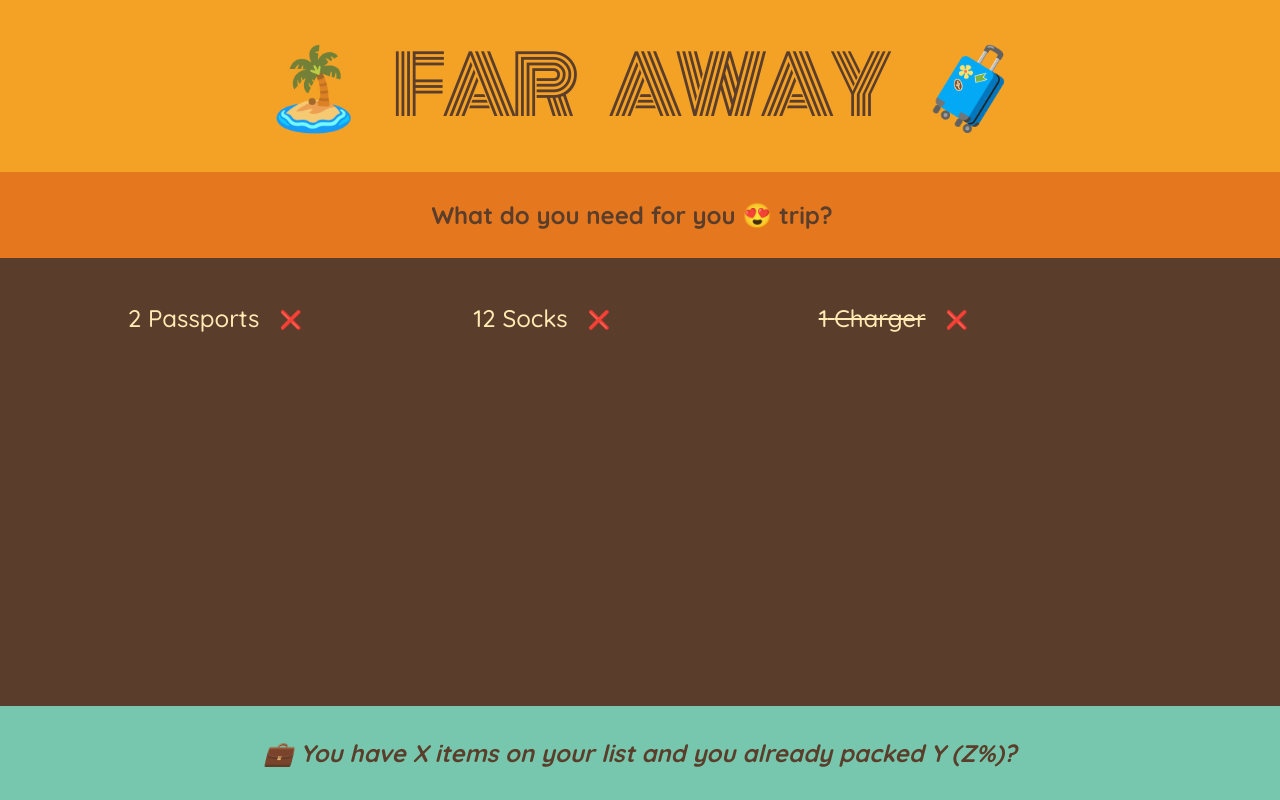
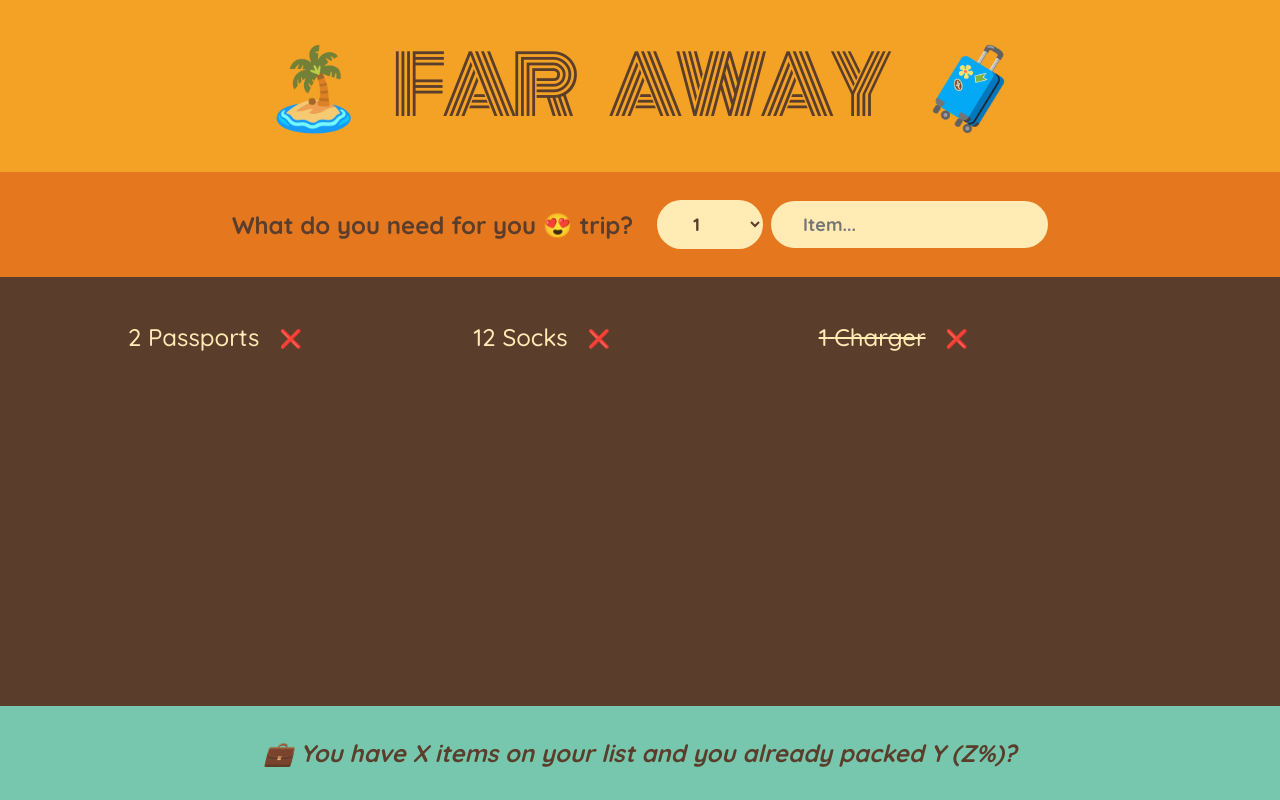
Before and after one commit to mrin2810/ultimate-react-course-2024, a React (Create React App) app in the folder 05-travel-list/: page / in a window 1280 px wide. Built offline with nearby package versions, Linux system fonts and the light colour scheme.

Commit message:
Dynamically created 20 elements in sequence

```diff
--- a/05-travel-list/src/App.js
+++ b/05-travel-list/src/App.js
@@ -21,9 +21,17 @@ function Logo() {
 
 function Form() {
   return (
-    <div className="add-form">
+    <form className="add-form">
       <h3>What do you need for you 😍 trip?</h3>
-    </div>
+      <select>
+        {Array.from({ length: 20 }, (_, num) => num + 1).map((num) => (
+          <option value={num} key={num}>
+            {num}
+          </option>
+        ))}
+      </select>
+      <input type="text" placeholder="Item..."></input>
+    </form>
   );
 }
 
```
